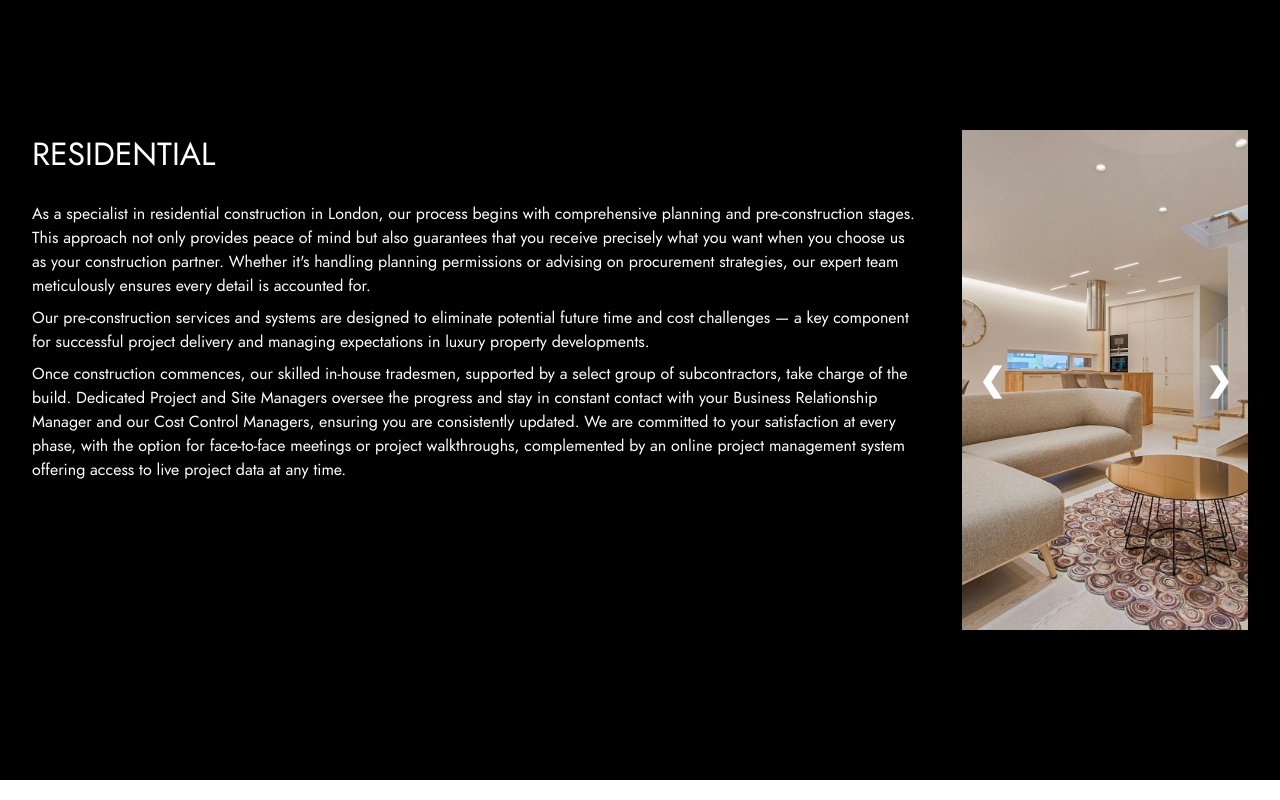
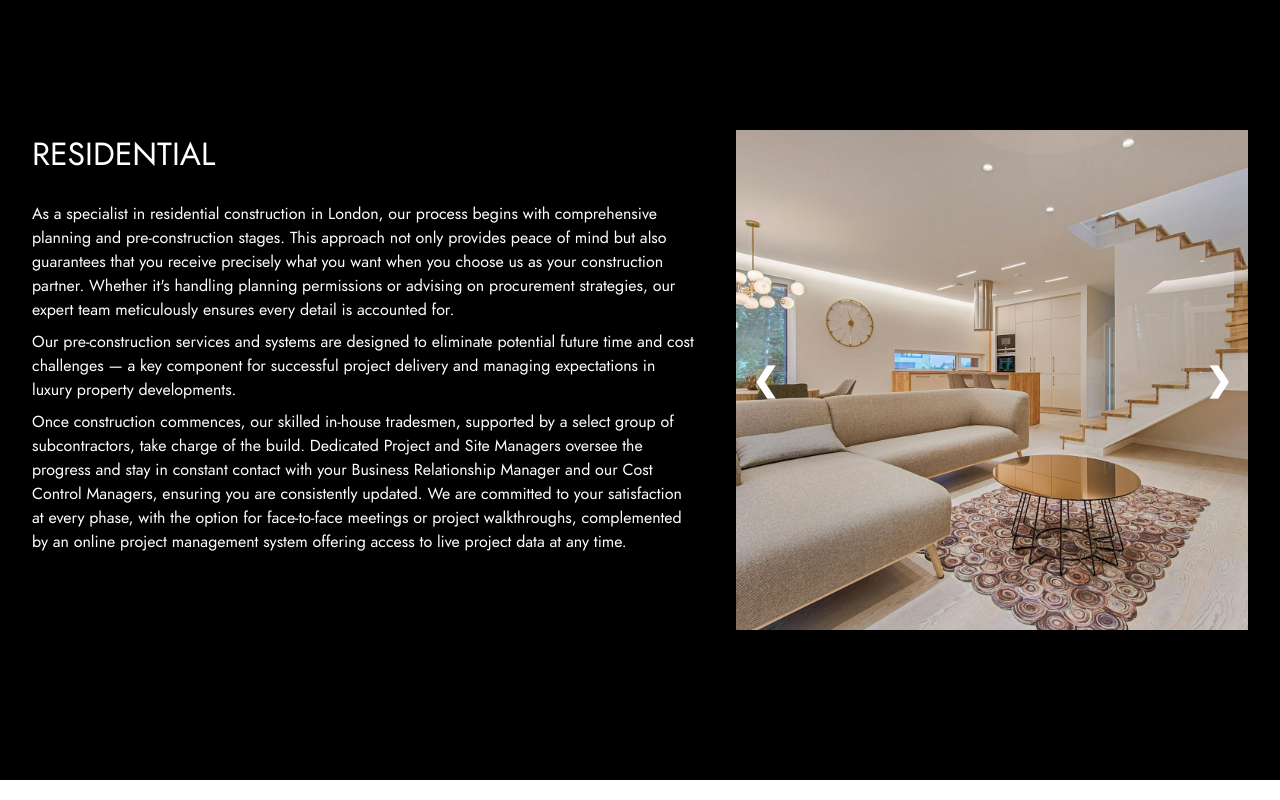
Before and after one commit to josepheid/ardant, a React (Vite) app: page / in a window 1280 px wide. Shown: the part 1620-2420 px from the top of the page. Built offline with nearby package versions, Linux system fonts and the light colour scheme.

Commit message:
add new images

```diff
--- a/src/components/Bespoke/Bespoke.tsx
+++ b/src/components/Bespoke/Bespoke.tsx
@@ -2,11 +2,12 @@ import { Text, Center, VStack, Stack } from "@chakra-ui/react";
 import woodwork2 from "../../assets/woodwork2.jpg";
 import woodwork from "../../assets/woodwork.jpg";
 import lobby from "../../assets/lobby.jpg";
+import homeoffice from "../../assets/homeoffice.jpg";
 
 import Carousel from "../Carousel/Carousel";
 
 export default function Bespoke() {
-    const images = [woodwork2, woodwork, lobby];
+    const images = [woodwork2, woodwork, lobby, homeoffice];
     return (
         <Center
             id="bespoke"
--- a/src/components/Carousel/Carousel.tsx
+++ b/src/components/Carousel/Carousel.tsx
@@ -42,7 +42,7 @@ const Carousel = ({ images }: { images: string[] }) => {
     return (
         <Box
             width={"100%"}
-            maxWidth="800px"
+            minWidth={{ base: "auto", md: "40vw" }}
             position="relative"
             display="flex"
             justifyContent="center"
```
Also changed, not shown: src/assets/homeoffice.jpg (added), src/assets/woodwork2.jpg.
